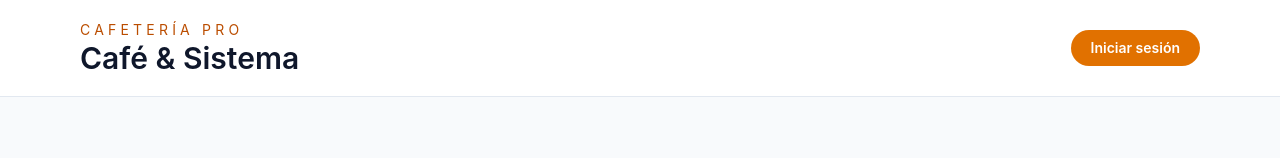
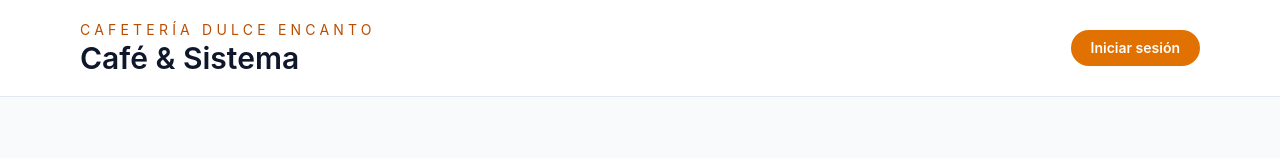
Before and after one commit to danixprox/cafeteria_front, a React (Vite) app: page / in a window 1280 px wide. Shown: the top 158 px of the page. Built offline with nearby package versions, Linux system fonts and the light colour scheme; no server answers.

Commit message:
Revision

```diff
--- a/src/Features/public/Home.jsx
+++ b/src/Features/public/Home.jsx
@@ -6,7 +6,7 @@ export default function Home() {
       <header className="bg-white border-b border-slate-200">
         <div className="mx-auto max-w-6xl px-4 py-5 flex items-center justify-between">
           <div>
-            <p className="text-sm uppercase tracking-[0.3em] text-amber-700">Cafetería Pro</p>
+            <p className="text-sm uppercase tracking-[0.3em] text-amber-700">Cafetería Dulce Encanto</p>
             <h1 className="text-3xl font-semibold text-slate-900">Café & Sistema</h1>
           </div>
           <Link
```
